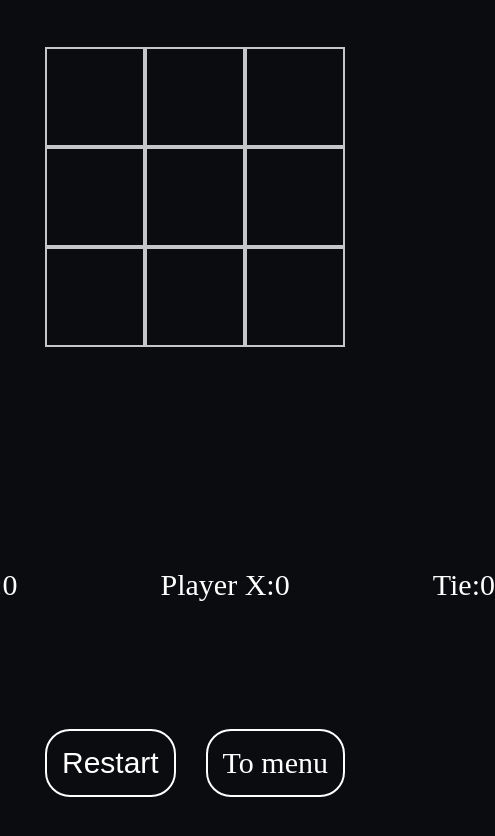
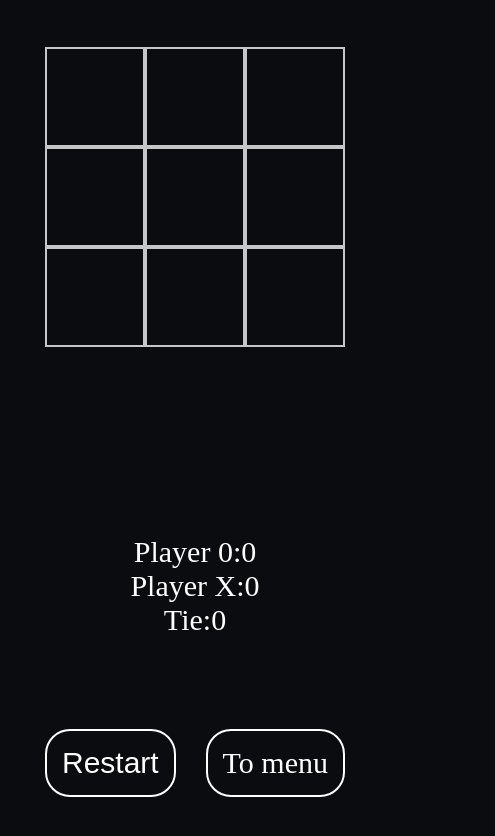
Before and after one commit to ruyy564/tic-tac-toe, a React (Create React App) app: page /twoplayer in a window 390 px wide. Shown: the top 836 px of the page, 495 px wide, since content can reach past the window. Built offline with nearby package versions, Linux system fonts and the light colour scheme.

Commit message:
рефактор

```diff
--- a/package.json
+++ b/package.json
@@ -2,11 +2,13 @@
   "name": "tic-tac-toe",
   "version": "0.1.0",
   "private": true,
+  "homepage": "https://ruyy564.github.io/tic-tac-toe/",
   "dependencies": {
     "@reduxjs/toolkit": "^1.9.1",
     "@testing-library/jest-dom": "^5.16.5",
     "@testing-library/react": "^13.4.0",
     "@testing-library/user-event": "^13.5.0",
+    "gh-pages": "^4.0.0",
     "react": "^18.2.0",
     "react-dom": "^18.2.0",
     "react-redux": "^8.0.5",
@@ -19,7 +21,9 @@
     "start": "react-scripts start",
     "build": "react-scripts build",
     "test": "react-scripts test",
-    "eject": "react-scripts eject"
+    "eject": "react-scripts eject",
+    "deploy": "gh-pages -d build",
+    "predeploy": "npm run build"
   },
   "eslintConfig": {
     "extends": [
--- a/src/components/StatisticTable/index.module.css
+++ b/src/components/StatisticTable/index.module.css
@@ -1,7 +1,16 @@
 .root {
-    width: 600px;
+    width: 60%;
     height: 100px;
     display: flex;
     align-items: center;
     justify-content: space-between;
 }
+
+@media (max-width: 650px) {
+    .root {
+        display: flex;
+        flex-direction: column;
+        align-items: center;
+        justify-content: space-between;
+    }
+}
--- a/src/components/Wrapper/index.module.css
+++ b/src/components/Wrapper/index.module.css
@@ -1,5 +1,5 @@
 .root {
-    height: 100vh;
+    height: 100%;
     max-width: 800px;
     display: flex;
     flex-direction: column;
--- a/src/index.css
+++ b/src/index.css
@@ -8,7 +8,7 @@
 
 }
 
-.root {
+#root {
   height: 100vh;
   width: 100vw;
 }
--- a/src/pages/MenuPage/index.module.css
+++ b/src/pages/MenuPage/index.module.css
@@ -1 +1,3 @@
-.root {}
+.root {
+    height: 100%;
+}
--- a/src/pages/TwoPlayerGamePage/index.module.css
+++ b/src/pages/TwoPlayerGamePage/index.module.css
@@ -1,4 +1,6 @@
-.root {}
+.root {
+    height: 100%;
+}
 
 .buttonGroup {
     width: 300px;
```
Also changed, not shown: 2 other files (tests, documents, lock files or other folders).
